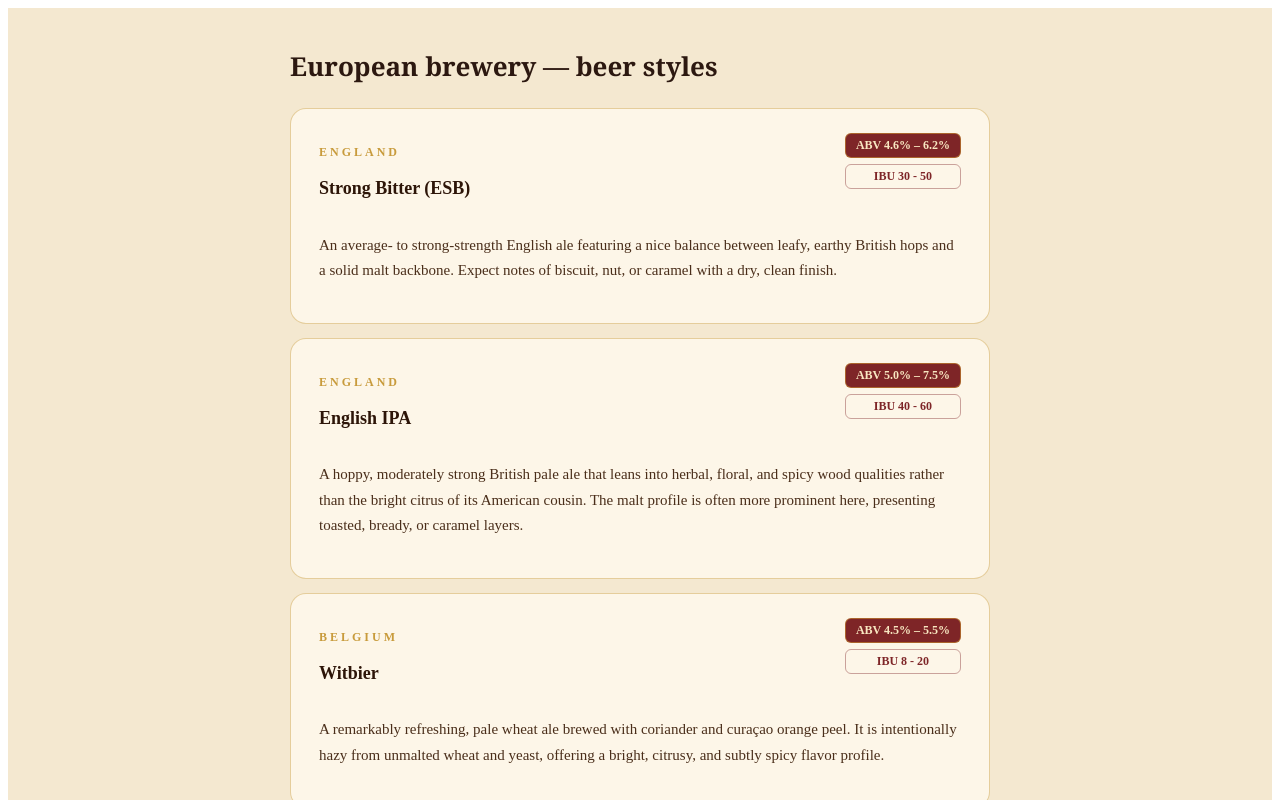
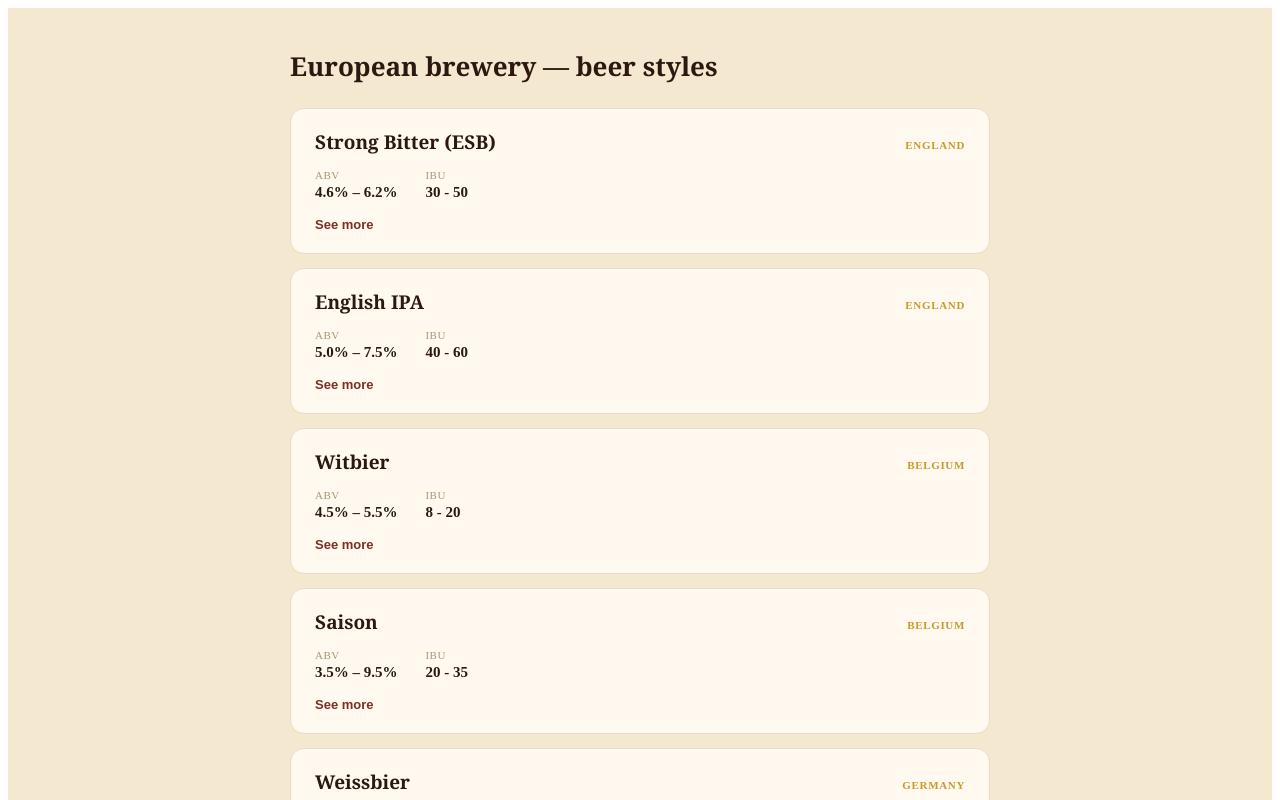
Before and after one commit to dariyatum/cambodian-craft-beer-2026, a Nuxt app: page /beerstyle in a window 1280 px wide. Shown: the top 800 px of the page. Built offline with nearby package versions, Linux system fonts and the light colour scheme.

Commit message:
all to well

```diff
--- a/app/components/BeerCard.vue
+++ b/app/components/BeerCard.vue
@@ -1,20 +1,32 @@
 <template>
   <div class="beer-card">
     <div class="beer-card__header">
-      <div class="beer-card__meta">
-        <p class="beer-card__country">{{ country }}</p>
-        <h3 class="beer-card__title">{{ title }}</h3>
+      <p class="beer-card__title">{{ title }}</p>
+      <p class="beer-card__country">{{ country }}</p>
+    </div>
+
+    <div class="beer-card__stats">
+      <div>
+        <p class="stat-label">ABV</p>
+        <p class="stat-value">{{ abv }}</p>
       </div>
-      <div class="beer-card__badges">
-        <span class="badge">ABV {{ abv }}</span>
-        <span class="badge badge--ibu">IBU {{ ibu }}</span>
+      <div>
+        <p class="stat-label">IBU</p>
+        <p class="stat-value">{{ ibu }}</p>
       </div>
     </div>
-    <p class="beer-card__description">{{ description }}</p>
+
+    <p v-if="showDesc" class="beer-card__desc">{{ description }}</p>
+
+    <button class="beer-card__toggle" @click="showDesc = !showDesc">
+      {{ showDesc ? 'See less' : 'See more' }}
+    </button>
   </div>
 </template>
 
 <script setup>
+import { ref } from 'vue'
+
 defineProps({
   title: String,
   country: String,
@@ -22,93 +34,74 @@ defineProps({
   ibu: String,
   description: String,
 })
+
+const showDesc = ref(false)
 </script>
 
 <style scoped>
 .beer-card {
-  background: #fdf6e8;
-  border: 1px solid rgba(200, 155, 60, 0.45);
-  border-radius: 16px;
-  padding: 24px 28px;
-  transition: transform 0.2s ease, box-shadow 0.2s ease;
+  background: #FFF9EF;
+  border: 1px solid #e8dcc4;
+  border-radius: 14px;
+  padding: 20px 24px;
 }
-
-.beer-card:hover {
-  transform: translateY(-3px);
-  box-shadow: 0 10px 24px rgba(0, 0, 0, 0.16);
-}
-
 .beer-card__header {
   display: flex;
-  align-items: flex-start;
+  align-items: baseline;
   justify-content: space-between;
-  gap: 16px;
+  gap: 12px;
   margin-bottom: 14px;
 }
-
-.beer-card__meta {
-  flex: 1;
-  min-width: 0;
+.beer-card__title {
+  font-size: 19px;
+  font-weight: 700;
+  margin: 0;
+  color: #2C1810;
+  font-family: Georgia, serif;
 }
-
 .beer-card__country {
-  font-size: 0.75rem;
-  font-weight: 700;
-  letter-spacing: 3px;
+  font-size: 11px;
+  color: #C89A2B;
   text-transform: uppercase;
-  color: #c89b3c;
-  margin-bottom: 4px;
-}
-
-.beer-card__title {
-  font-size: 1.125rem;
-  font-weight: 800;
-  color: #2d1508;
-  line-height: 1.2;
-}
-
-.beer-card__badges {
-  display: flex;
-  flex-direction: column;
-  gap: 6px;
-  flex-shrink: 0;
-}
-
-.badge {
-  display: inline-block;
-  background: #7e2527;
-  color: #f8e7c1;
-  border: 1px solid rgba(215, 163, 50, 0.5);
-  border-radius: 6px;
-  padding: 4px 10px;
-  font-size: 0.75rem;
+  letter-spacing: 0.06em;
   font-weight: 700;
   white-space: nowrap;
-  text-align: center;
+  margin: 0;
 }
-
-.badge--ibu {
-  background: transparent;
-  color: #7e2527;
-  border-color: rgba(126, 37, 39, 0.4);
+.beer-card__stats {
+  display: flex;
+  gap: 28px;
+  margin-bottom: 14px;
 }
-
-.beer-card__description {
-  font-size: 0.9375rem;
-  color: #4a2e1a;
-  line-height: 1.7;
+.stat-label {
+  font-size: 11px;
+  color: #a89878;
+  text-transform: uppercase;
+  letter-spacing: 0.04em;
+  margin: 0 0 3px;
 }
-
-@media (max-width: 480px) {
-  .beer-card {
-    padding: 20px;
-  }
-  .beer-card__header {
-    flex-direction: column;
-    gap: 10px;
-  }
-  .beer-card__badges {
-    flex-direction: row;
-  }
+.stat-value {
+  font-size: 15px;
+  font-weight: 700;
+  margin: 0;
+  color: #2C1810;
+}
+.beer-card__desc {
+  font-size: 13px;
+  color: #5a4e3c;
+  line-height: 1.65;
+  margin: 0 0 10px;
+}
+.beer-card__toggle {
+  background: none;
+  border: none;
+  color: #7A2E24;
+  font-size: 13px;
+  font-weight: 700;
+  padding: 0;
+  cursor: pointer;
+}
+.beer-card__toggle:hover {
+  text-decoration: underline;
 }
 </style>
```
